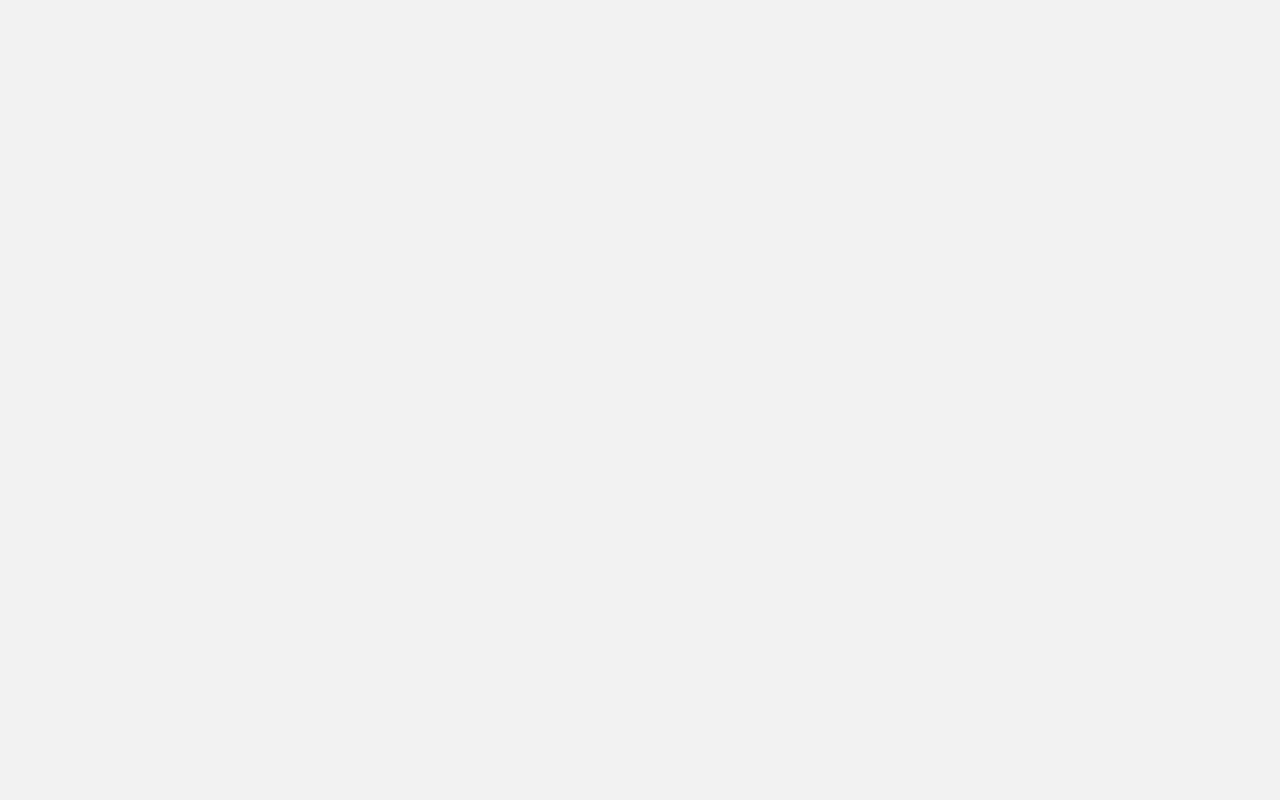
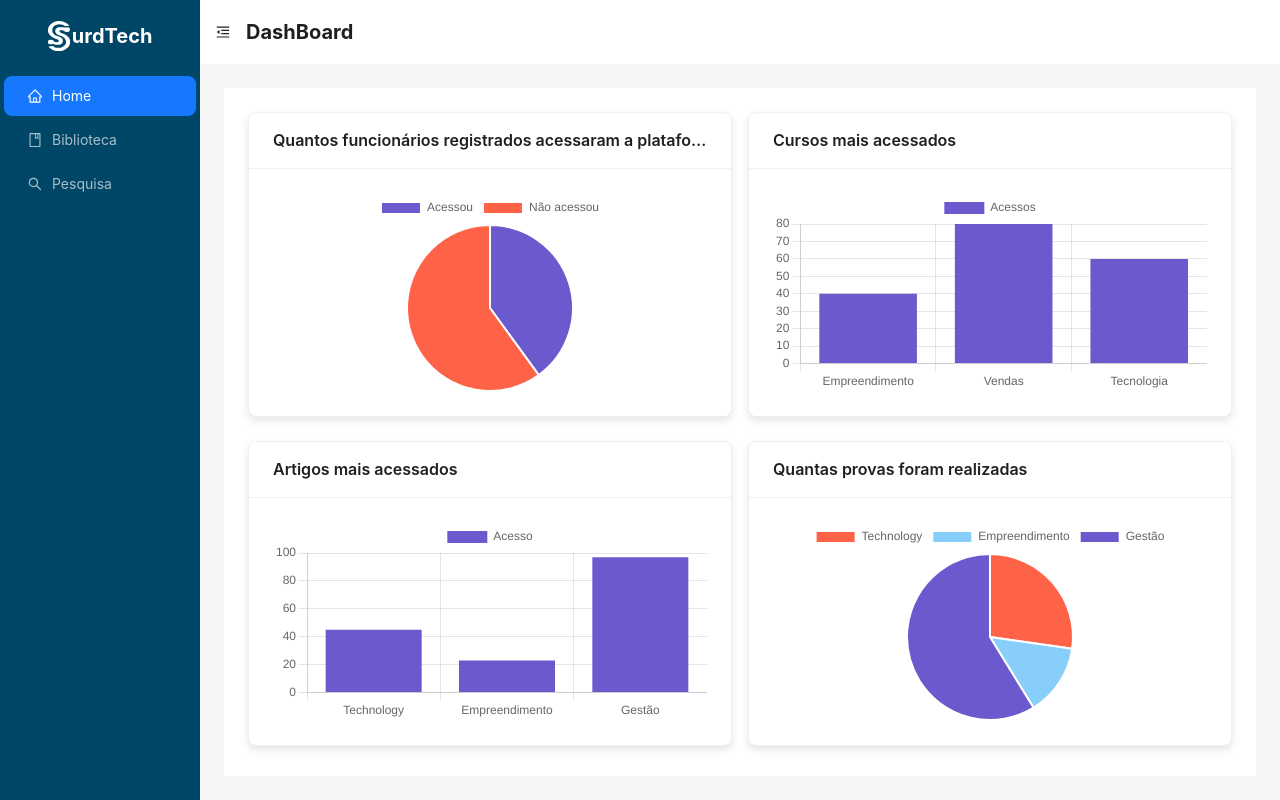
Before and after one commit to RodolfoXYZ/Surd-Tech-Front-End, a React (Create React App) app: page /dashboard in a window 1280 px wide. Before the commit this address had no page. Built offline with nearby package versions, Linux system fonts and the light colour scheme.

Commit message:
Adicionando DashBoard

```diff
--- a/package.json
+++ b/package.json
@@ -8,7 +8,9 @@
     "@testing-library/user-event": "^13.5.0",
     "antd": "^5.21.4",
     "axios": "^1.7.7",
+    "chart.js": "^4.4.6",
     "react": "^18.3.1",
+    "react-chartjs-2": "^5.2.0",
     "react-dom": "^18.3.1",
     "react-router-dom": "^6.27.0",
     "react-scripts": "5.0.1",
--- /dev/null
+++ b/src/Pages/dashboard/DashBoard.js
@@ -0,0 +1,120 @@
+import React, { useState } from 'react';
+import { Layout, Row, Col, Card } from 'antd';
+import Sidebar from '../../components/Layout/Sidebar';
+import AppHeader from '../../components/Layout/AppHeader';
+import { Pie, Bar } from 'react-chartjs-2';
+import { Chart as ChartJS, CategoryScale, LinearScale, BarElement, Title, Tooltip, Legend, ArcElement } from 'chart.js';
+import './Dashboard.css';
+
+ChartJS.register(CategoryScale, LinearScale, BarElement, Title, Tooltip, Legend, ArcElement);
+
+const { Content } = Layout;
+
+const DashBoard = () => {
+  const [collapsed, setCollapsed] = useState(false);
+
+  const toggleCollapsed = () => {
+    setCollapsed(!collapsed);
+  };
+
+
+  const employeeAccessData = {
+    labels: ['Acessou', 'Não acessou'],
+    datasets: [
+      {
+        data: [40, 60],
+        backgroundColor: ['#6A5ACD', '#FF6347'],
+      },
+    ],
+  };
+
+
+  const courseAccessData = {
+    labels: ['Empreendimento', 'Vendas', 'Tecnologia'],
+    datasets: [
+      {
+        label: 'Acessos',
+        data: [40, 80, 60],
+        backgroundColor: '#6A5ACD',
+      },
+    ],
+  };
+
+
+  const articleAccessData = {
+    labels: ['Technology', 'Empreendimento', 'Gestão'],
+    datasets: [
+      {
+        label: 'Acesso',
+        data: [45, 23, 97],
+        backgroundColor: '#6A5ACD',
+      },
+    ],
+  };
+
+
+  const examsData = {
+    labels: ['Technology', 'Empreendimento', 'Gestão'],
+    datasets: [
+      {
+        data: [45, 23, 97],
+        backgroundColor: ['#FF6347', '#87CEFA', '#6A5ACD'],
+      },
+    ],
+  };
+
+
+  const options = {
+    responsive: true,
+    maintainAspectRatio: false,
+  };
+
+  return (
+    <Layout style={{ minHeight: '100vh' }}>
+
+      <Sidebar collapsed={collapsed} toggleCollapsed={toggleCollapsed} />
+
+      <Layout>
+
+        <AppHeader collapsed={collapsed} toggleCollapsed={toggleCollapsed} />
+
+        <Content style={{ margin: '24px', backgroundColor: '#fff', padding: 24 }}>
+          <Row gutter={[16, 16]}>
+            <Col xs={24} sm={12} lg={12}>
+              <Card title="Quantos funcionários registrados acessaram a plataforma">
+                <div style={{ width: '100%', height: '200px', margin: '0 auto' }}>
+                  <Pie data={employeeAccessData} options={options} />
+                </div>
+              </Card>
+            </Col>
+            <Col xs={24} sm={12} lg={12}>
+              <Card title="Cursos mais acessados">
+                <div style={{ width: '100%', height: '200px', margin: '0 auto' }}>
+                  <Bar data={courseAccessData} options={options} />
+                </div>
+              </Card>
+            </Col>
+          </Row>
+          <Row gutter={[16, 16]} style={{ marginTop: '24px' }}>
+            <Col xs={24} sm={12} lg={12}>
+              <Card title="Artigos mais acessados">
+                <div style={{ width: '100%', height: '200px', margin: '0 auto' }}>
+                  <Bar data={articleAccessData} options={options} />
+                </div>
+              </Card>
+            </Col>
+            <Col xs={24} sm={12} lg={12}>
+              <Card title="Quantas provas foram realizadas">
+                <div style={{ width: '100%', height: '200px', margin: '0 auto' }}>
+                  <Pie data={examsData} options={options} />
+                </div>
+              </Card>
+            </Col>
+          </Row>
+        </Content>
+      </Layout>
+    </Layout>
+  );
+};
+
+export default DashBoard;
--- /dev/null
+++ b/src/Pages/dashboard/Dashboard.css
@@ -0,0 +1,21 @@
+.logo {
+    height: 32px;
+    margin: 16px;
+    color: #fff;
+    font-size: 24px;
+    text-align: center;
+  }
+
+  .ant-layout-sider {
+    background-color: #1e90ff;
+  }
+
+  .ant-card {
+    box-shadow: 0px 4px 8px rgba(0, 0, 0, 0.1);
+  }
+
+  .ant-card-body {
+    display: flex;
+    align-items: center;
+    justify-content: center;
+  }
--- a/src/components/Layout/AppHeader.js
+++ b/src/components/Layout/AppHeader.js
@@ -17,6 +17,8 @@ const AppHeader = ({ collapsed, toggleCollapsed }) => {
         return 'Provas';
       case '/aula':
         return 'Videoaulas';
+      case '/dashboard':
+        return 'DashBoard';
       default:
         return 'Página';
     }
--- a/src/routes/AppRoutes.js
+++ b/src/routes/AppRoutes.js
@@ -7,6 +7,7 @@ import Register from '../Pages/Register/Register';
 import Prova from '../Pages/Prova/Prova'
 import Aula from '../Pages/Aula/Aula'
 import Produto from '../Pages/Produto/Produto';
+import DashBoard from '../Pages/dashboard/DashBoard';
 
 const AppRoutes = () => {
   return (
@@ -19,6 +20,7 @@ const AppRoutes = () => {
         <Route path="/prova" element={<Prova/>} />
         <Route path="/aula" element={<Aula/>} />
         <Route path="/produto" element={<Produto/>} />
+        <Route path="/dashboard" element={<DashBoard/>} />
 
 
       </Routes>
```
Also changed, not shown: 1 other file (tests, documents, lock files or other folders).
